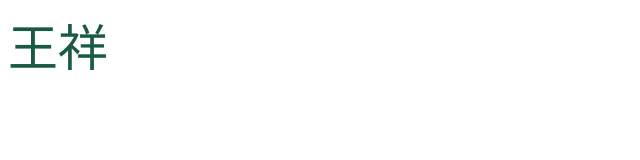
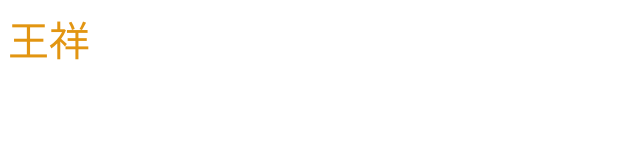
Before and after one commit to titanfallwang/git_2, a plain HTML site: page index2.html in a window 1280 px wide. Shown: the whole page, without its empty margins (0-640 px from the left). Drawn offline with Linux system fonts and the light colour scheme.

Commit message:
再次修改css

```diff
--- a/main.css
+++ b/main.css
@@ -1,5 +1,5 @@
 .name{
-    font-size: 50px;
-    color: rgb(26, 89, 68);
-    font-family:'Franklin Gothic Medium', 'Arial Narrow', Arial, sans-serif
+    font-size: 41px;
+    color: rgb(226, 149, 17);
+    font-family: 'Segoe UI', Tahoma, Geneva, Verdana, sans-serif;
 }
```
